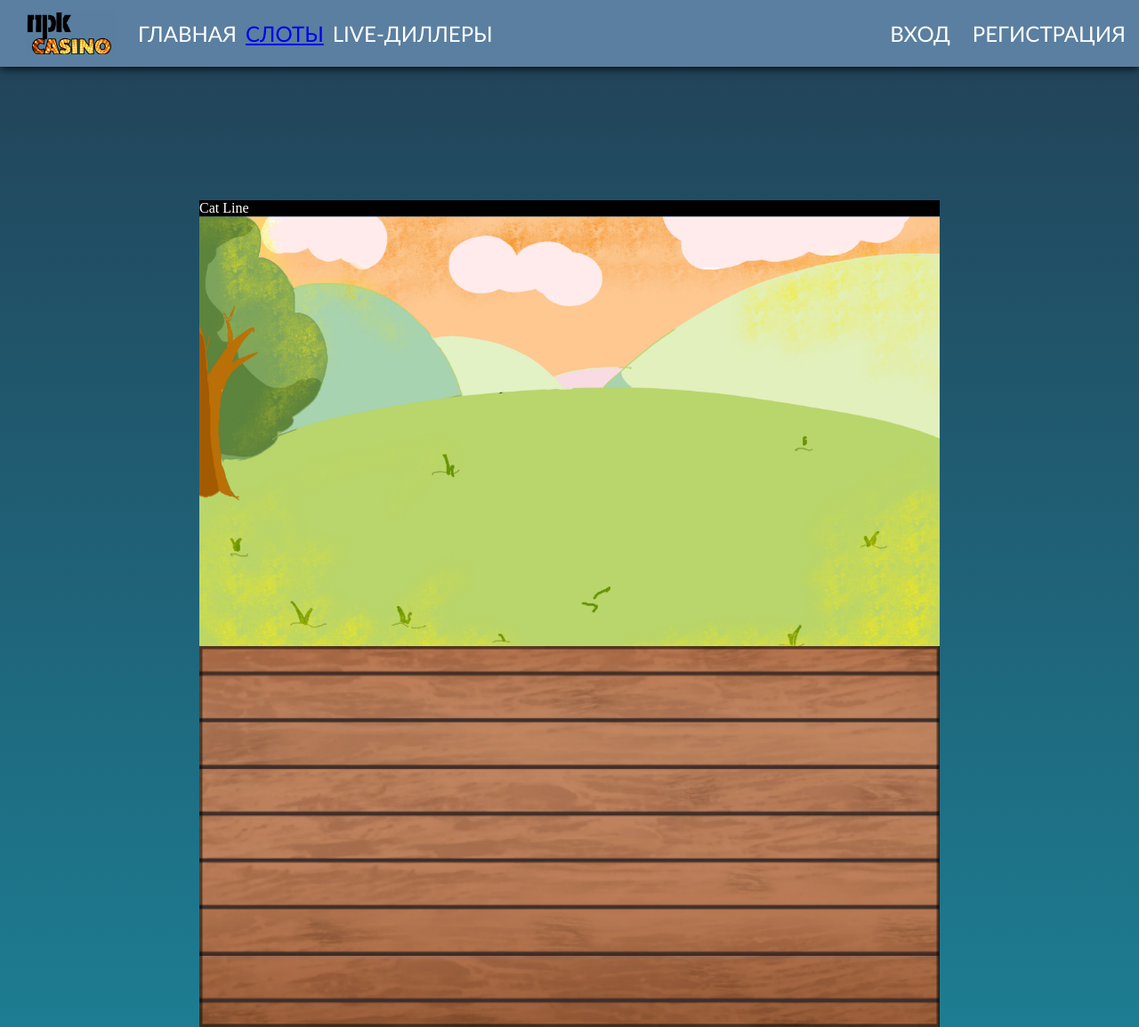
After one commit to vITAL0320/PrkCasino, a PHP site: page /components/Cat-Line.html in a window 1280 px wide. The commit adds this page. Shown: the whole page at 89% size. Run offline with PHP 8.4, Linux system fonts and the light colour scheme.

Commit message:
Third_Commit

```diff
--- /dev/null
+++ b/components/Cat-Line.html
@@ -0,0 +1,36 @@
+<!DOCTYPE html>
+<html >
+<head>
+  <link rel="stylesheet" href="../styles/Gstyle.css">
+</head>
+
+<body class="background">
+  <div class="cap">
+    <div class="div-display">
+      <img src="../assets/PrkLogo.png" class="cap-image">
+      <p class="title-navigate">ГЛАВНАЯ</p>
+      <p class="title-navigate"><a href="./SlotsList.html">СЛОТЫ</p></a>
+      <p class="title-navigate">LIVE-ДИЛЛЕРЫ</p>
+    </div>
+    <div class="div-display">
+      <p class="alignText">ВХОД</p>
+      <P class="alignText">РЕГИСТРАЦИЯ</P>
+      </div>
+  </div>
+
+  <div style="height: 150px;"> </div>
+
+  <div class="cap-cat">
+    Cat Line
+  </div>
+
+  <div class="back-cat">
+    <img src="../assets/image 30.png">
+
+    <div>
+    <img src="../assets/Fon-cat_2.png" class="back-cat-2">
+    </div>
+  </div>
+
+</body>
+</html>
--- a/styles/Gstyle.css
+++ b/styles/Gstyle.css
@@ -72,3 +72,17 @@ body {
     width: 100%;
     height: 20%;
 }
+
+.cap-cat {
+    background-color: black;
+    color: white;
+    width: 65%;
+    margin: auto;
+}
+
+.back-cat img {
+    width: 65%;
+    margin: auto;
+    justify-content: center;
+    display: flex;
+}
```
Also changed, not shown: assets/Fon-cat_2.png (added), assets/Ramka1_1.png (added), assets/Ramka1_2.png (added), assets/cat3.png (added), assets/cat4.png (added), assets/cat5.png (added), assets/cat_1L.png (added), assets/cat_2.png (added), assets/image 30.png (added).
